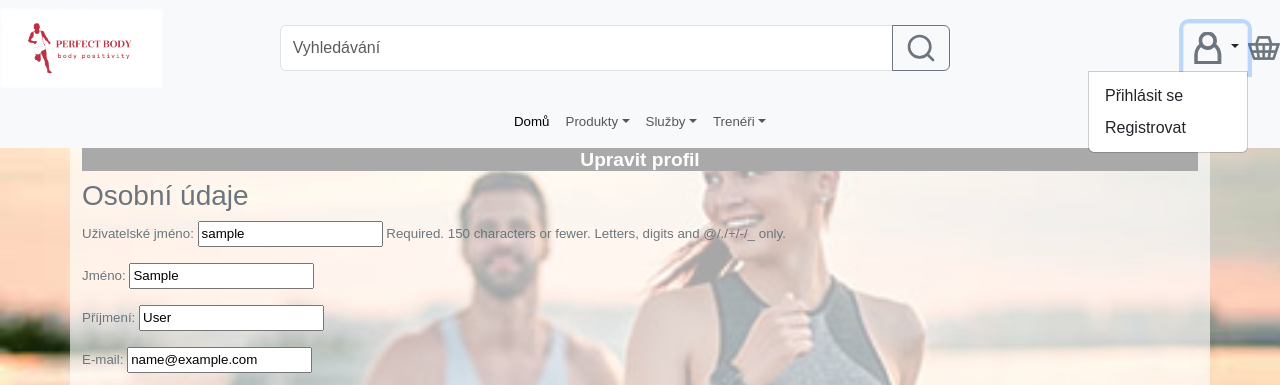
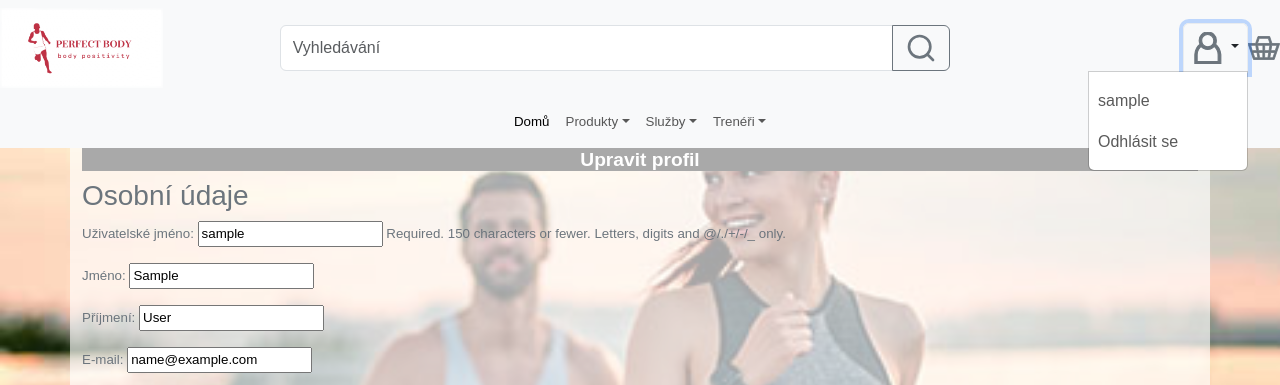
Before and after one commit to tanatos09/perfectbody, a Django app: page /edit_profile/ in a window 1280 px wide, after a click that opens the changed part. Shown: the top 385 px of the page. Run offline with Django 5.2, Linux system fonts and the light colour scheme; the visitor is signed in with stand-in values (Sample User, id 1); parts of the project's set-up code (start-up, migrations or seed data) failed here and were passed over; some libraries are stand-ins or nearby versions.

Commit message:
login-logout

```diff
--- a/templates/navbar.html
+++ b/templates/navbar.html
@@ -34,6 +34,7 @@
                     </ul>
                 </li>
             </ul>
+
            <ul class="list-group">
     {% for category in categories %}
         <li class="list-group-item">
--- a/templates/navbartop.html
+++ b/templates/navbartop.html
@@ -28,9 +28,16 @@
                     </svg>
                 </a>
                 <ul class="dropdown-menu dropdown-menu-end" aria-labelledby="userDropdown">
+                    {% if user.is_authenticated %}
+                    <li><a class="nav-link" href="{% url 'profile' %}">{{ user.username }}</a></li>
+                    <li><a class="nav-link" href="{% url 'logout' %}">Odhlásit se</a></li>
+                     {% else %}
                     <li><a class="dropdown-item" href="{% url 'login' %}">Přihlásit se</a></li>
                     <li><a class="dropdown-item" href="{% url 'register' %}">Registrovat</a></li>
+                {% endif %}
                 </ul>
+
+
             </li>
         </ul>
         <a class="nav-link d-flex align-items-center" href="/cart/">
```
